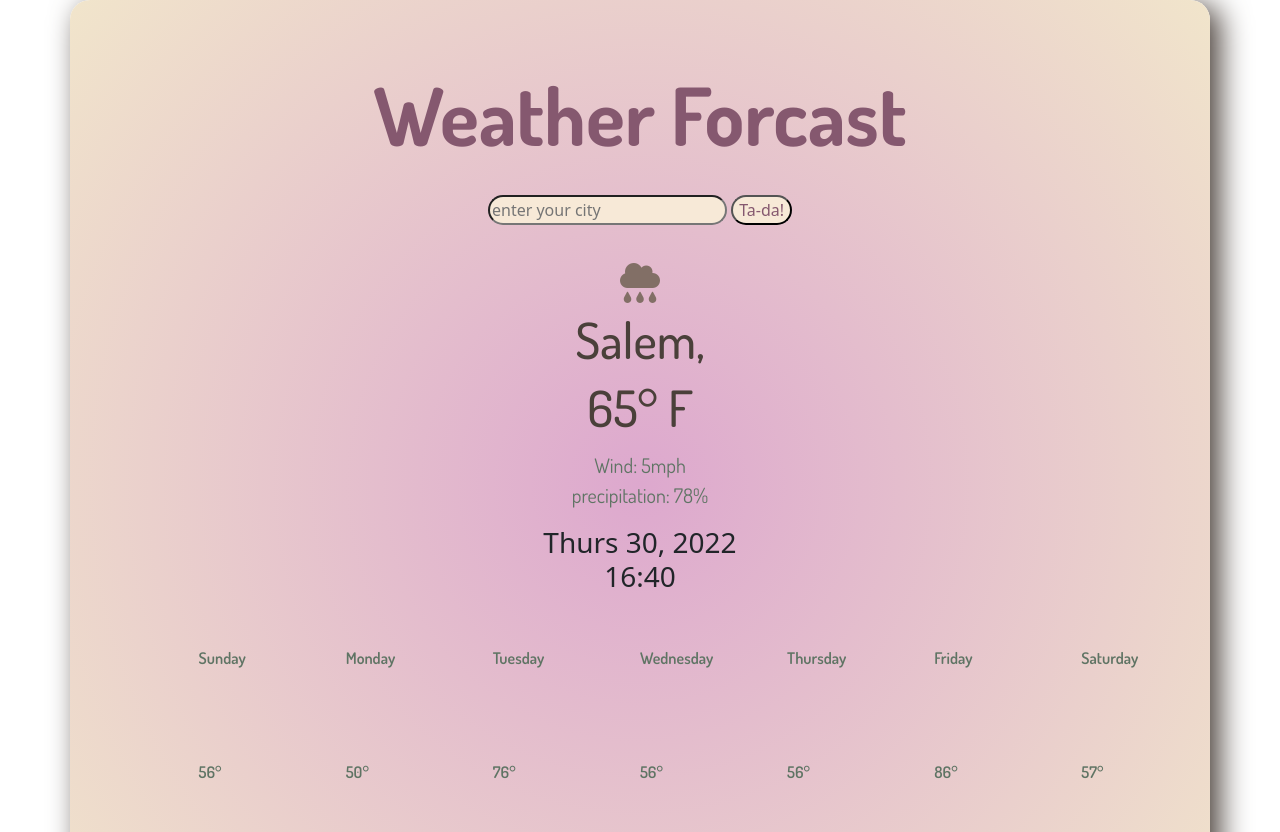
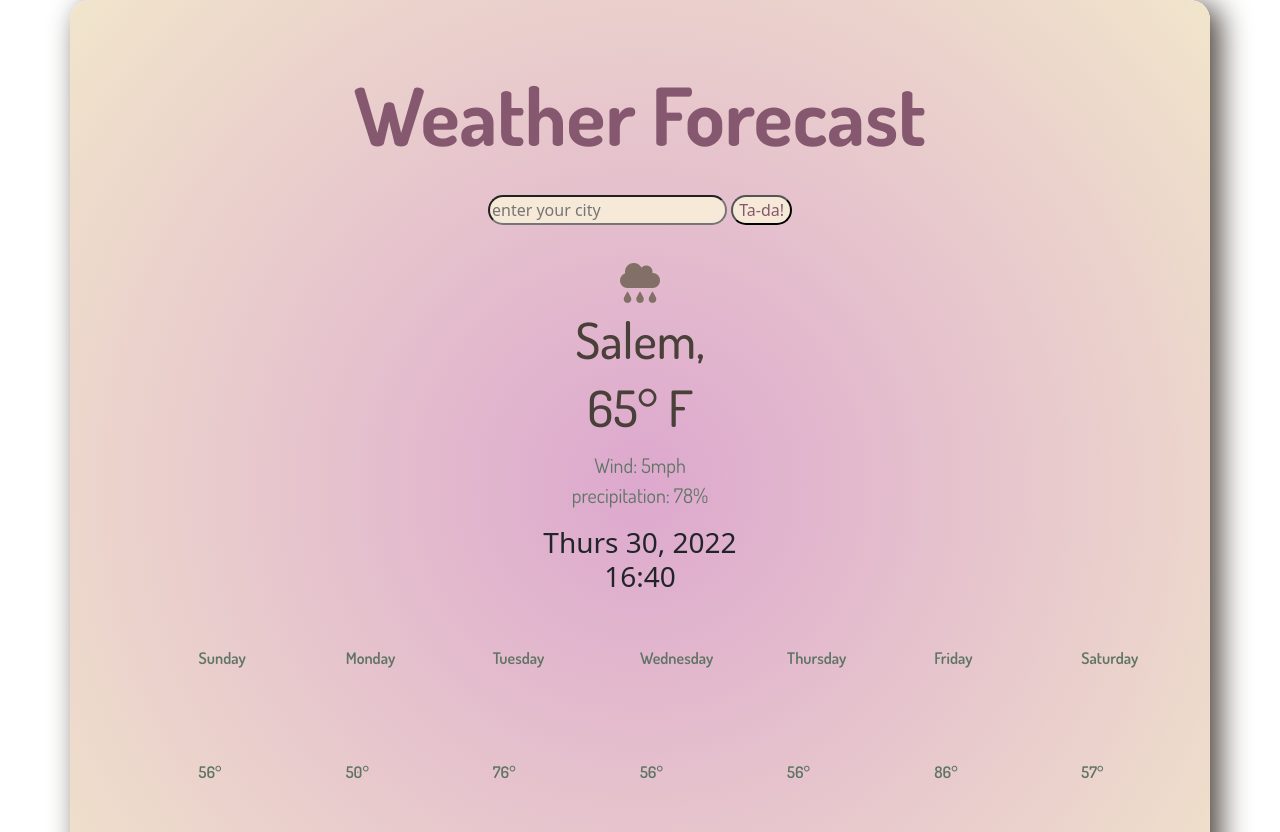
Before and after one commit to Ashleyxbrianna/Weather-App-project, a plain HTML site: page index.html in a window 1280 px wide. Shown: the top 832 px of the page. Drawn offline with nearby package versions, Linux system fonts and the light colour scheme.

Commit message:
Changed spelling error in forecast

```diff
--- a/index.html
+++ b/index.html
@@ -29,7 +29,7 @@
   </head>
   <body>
     <div class="container">
-      <h1>Weather Forcast</h1>
+      <h1>Weather Forecast</h1>
       <br />
       <form id="weather-form">
         <input
```
